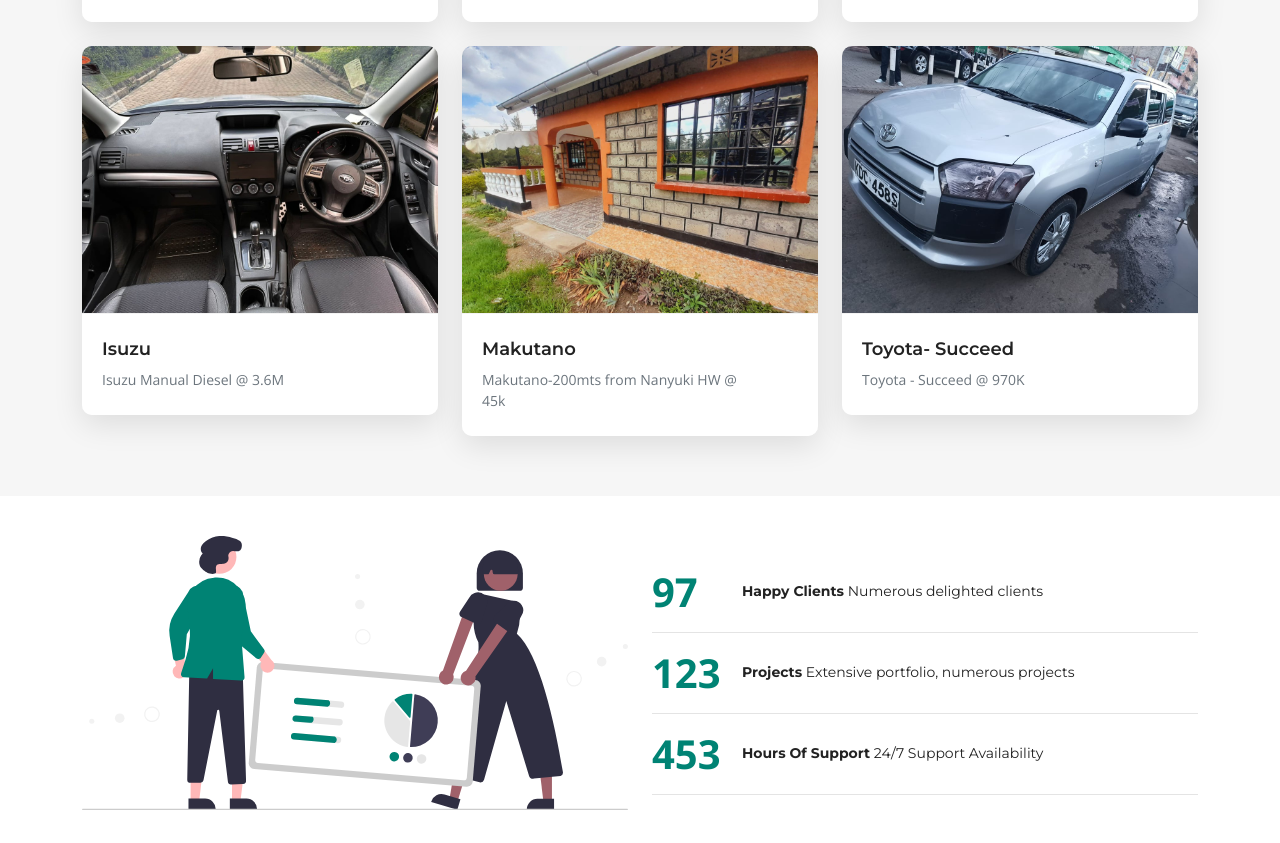
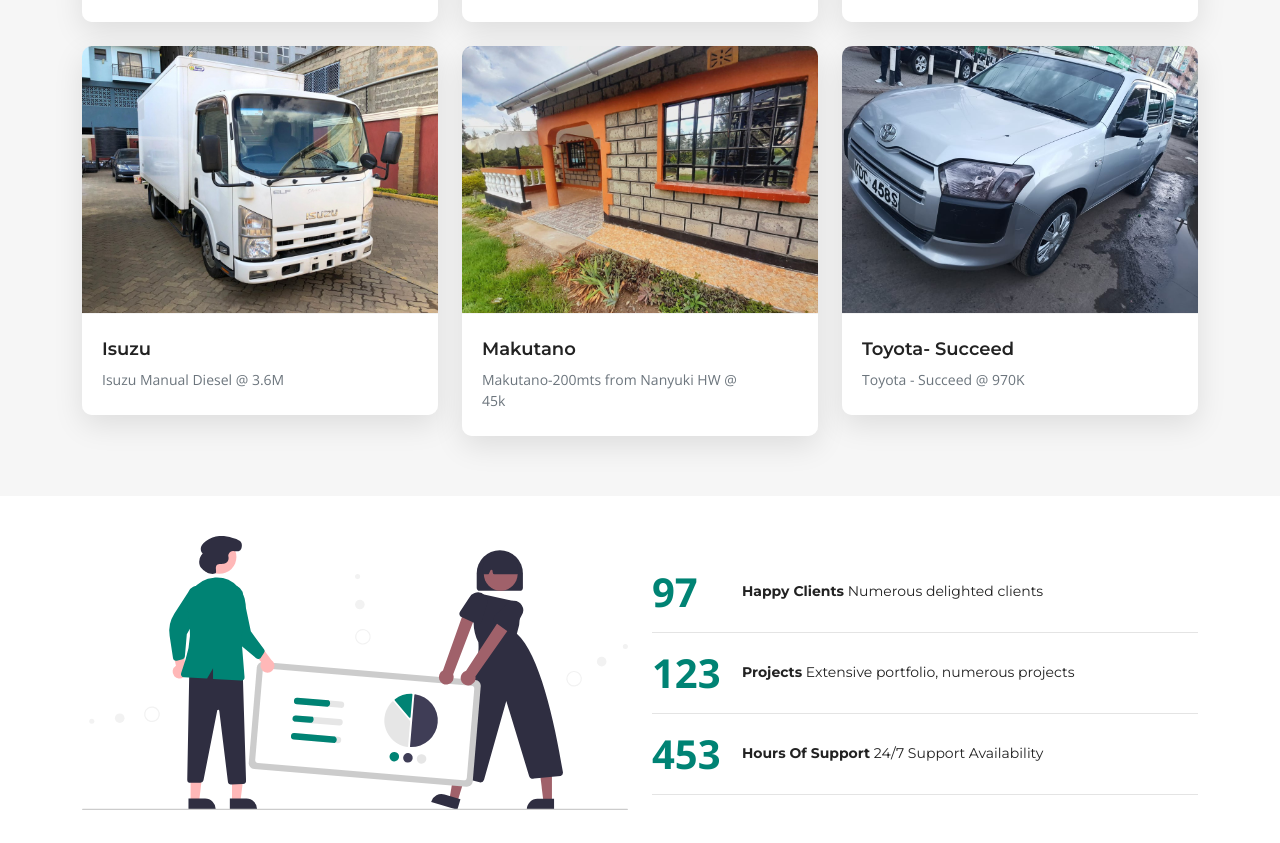
Before and after one commit to WambuguPeter/TillHappens-Demo1, a plain HTML site: page index.html in a window 1280 px wide. Shown: the part 2747-3590 px from the top of the page. Drawn offline with nearby package versions, Linux system fonts and the light colour scheme.

Commit message:
Update index.html

```diff
--- a/index.html
+++ b/index.html
@@ -465,7 +465,7 @@
 
           <div class="col-xl-4 col-md-6 portfolio-item filter-product">
             <div class="portfolio-wrap">
-              <a href="assets/img/portfolio/vehicles/Isuzu  Manual.jpg" data-gallery="portfolio-gallery-app" class="glightbox"><img src="assets/img/portfolio/vehicles/Subaru.jpg" class="img-fluid" alt=""></a>
+              <a href="assets/img/portfolio/vehicles/Isuzu  Manual.jpg" data-gallery="portfolio-gallery-app" class="glightbox"><img src="assets/img/portfolio/vehicles/Isuzu  Manual.jpg" class="img-fluid" alt=""></a>
               <div class="portfolio-info">
                 <h4><a href="prop_vehicles.html" title="More Details">Isuzu</a></h4>
                 <p>Isuzu Manual Diesel @ 3.6M</p>
```
